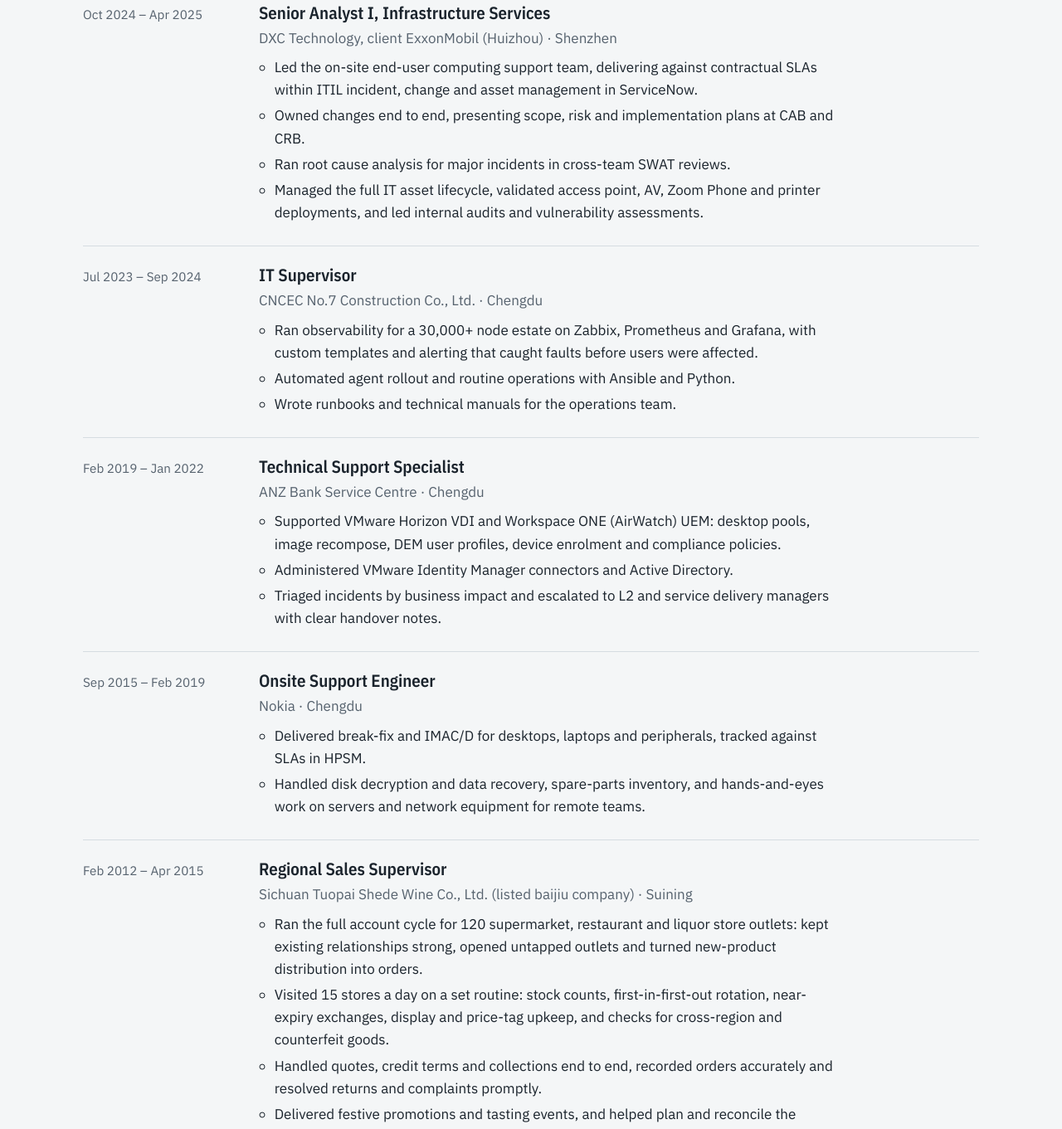
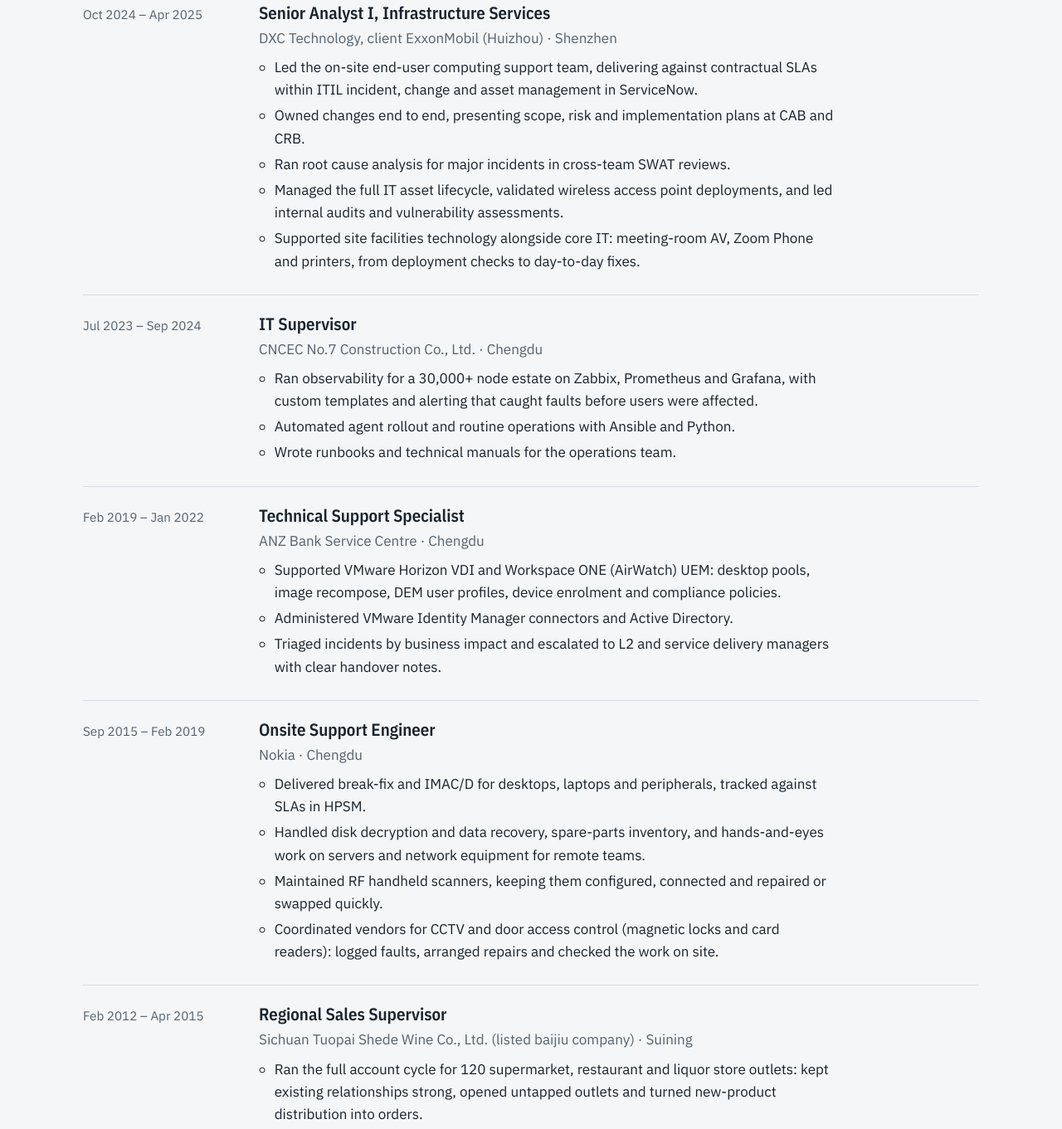
Before and after one commit to sean-xiaoliang/portfolio, a plain HTML site: page site/index.html in a window 1280 px wide. Shown: the part 2243-3604 px from the top of the page at 83% size. Drawn offline with nearby package versions, Linux system fonts and the light colour scheme.

Commit message:
Add RF scanner and facilities vendor work to Nokia; reframe DXC AV/Zoom Phone as facilities
Co-Authored-By: Claude Opus 5.5 <noreply@anthropic.com>

```diff
--- a/site/index.html
+++ b/site/index.html
@@ -138,7 +138,8 @@
             <li>Led the on-site end-user computing support team, delivering against contractual SLAs within ITIL incident, change and asset management in ServiceNow.</li>
             <li>Owned changes end to end, presenting scope, risk and implementation plans at CAB and CRB.</li>
             <li>Ran root cause analysis for major incidents in cross-team SWAT reviews.</li>
-            <li>Managed the full IT asset lifecycle, validated access point, AV, Zoom Phone and printer deployments, and led internal audits and vulnerability assessments.</li>
+            <li>Managed the full IT asset lifecycle, validated wireless access point deployments, and led internal audits and vulnerability assessments.</li>
+            <li>Supported site facilities technology alongside core IT: meeting-room AV, Zoom Phone and printers, from deployment checks to day-to-day fixes.</li>
           </ul>
         </li>
         <li>
@@ -168,6 +169,8 @@
           <ul>
             <li>Delivered break-fix and IMAC/D for desktops, laptops and peripherals, tracked against SLAs in HPSM.</li>
             <li>Handled disk decryption and data recovery, spare-parts inventory, and hands-and-eyes work on servers and network equipment for remote teams.</li>
+            <li>Maintained RF handheld scanners, keeping them configured, connected and repaired or swapped quickly.</li>
+            <li>Coordinated vendors for CCTV and door access control (magnetic locks and card readers): logged faults, arranged repairs and checked the work on site.</li>
           </ul>
         </li>
         <li>
```
